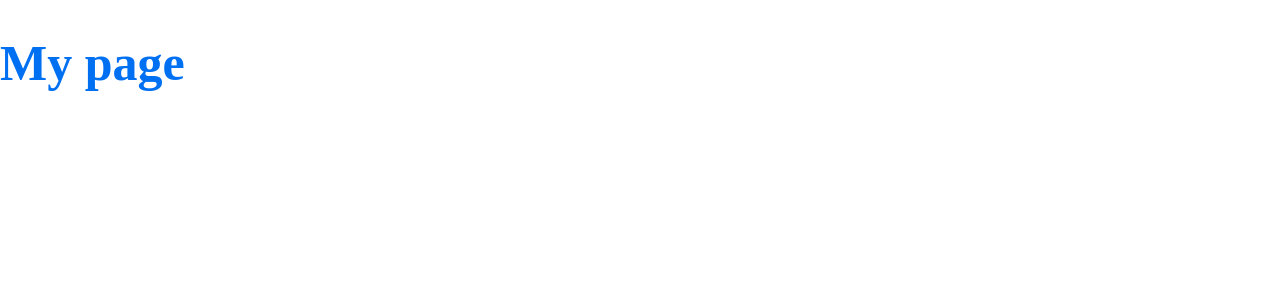
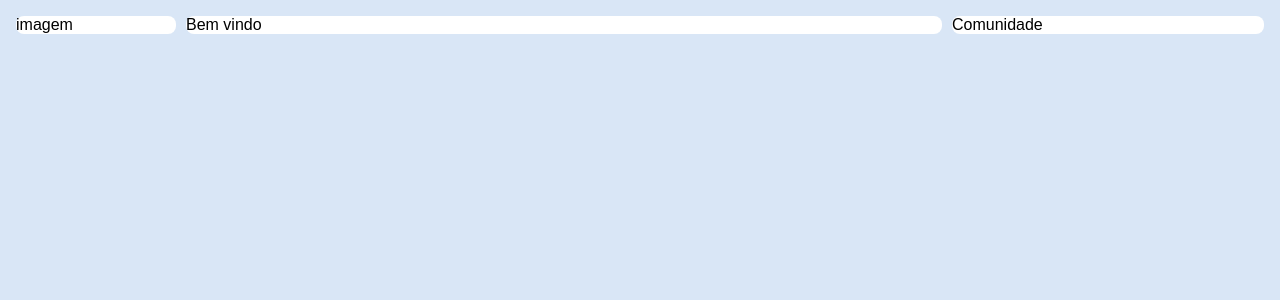
Before and after one commit to victor-magaldi/alurakut, a Next.js app: page / in a window 1280 px wide. Shown: the top 300 px of the page. Built offline with nearby package versions, Linux system fonts and the light colour scheme.

Commit message:
ajustes containers grid

```diff
--- a/pages/_app.js
+++ b/pages/_app.js
@@ -1,18 +1,25 @@
-import { createGlobalStyle, ThemeProvider } from 'styled-components'
+import { createGlobalStyle, ThemeProvider } from "styled-components";
 
 const GlobalStyle = createGlobalStyle`
+  *{
+    margin: 0;
+    padding: 0;
+    box-sizing: border-box;
+  }
   body {
     margin: 0;
     padding: 0;
     box-sizing: border-box;
+    font-family: sans-serif;
+    background-color: #d9e6f6;
   }
-`
+`;
 
 const theme = {
   colors: {
-    primary: '#0070f3',
+    primary: "#0070f3",
   },
-}
+};
 
 export default function App({ Component, pageProps }) {
   return (
@@ -22,5 +29,5 @@ export default function App({ Component, pageProps }) {
         <Component {...pageProps} />
       </ThemeProvider>
     </>
-  )
+  );
 }
--- a/pages/index.js
+++ b/pages/index.js
@@ -1,10 +1,36 @@
-import styled from 'styled-components'
+import styled from "styled-components";
 
 const Title = styled.h1`
   font-size: 50px;
   color: ${({ theme }) => theme.colors.primary};
-`
+`;
+
+const Box = styled.div`
+  background-color: #fff;
+  border-radius: 8px;
+`;
+const MainGrid = styled.main`
+  display: grid;
+  grid-gap: 10px;
+  padding: 16px;
+  @media (min-width: 860px) {
+    grid-template-areas: "profileArea wellcomeArea profileRelationsArea";
+    grid-template-columns: 160px 1fr 312px;
+  }
+`;
 
 export default function Home() {
-  return <Title>My page</Title>
+  return (
+    <MainGrid>
+      <div style={{ gridArea: "profileArea" }}>
+        <Box>imagem</Box>
+      </div>
+      <div style={{ gridArea: "wellcomeArea" }}>
+        <Box>Bem vindo </Box>
+      </div>
+      <div style={{ gridArea: "profileRelationsArea" }}>
+        <Box>Comunidade</Box>
+      </div>
+    </MainGrid>
+  );
 }
```
